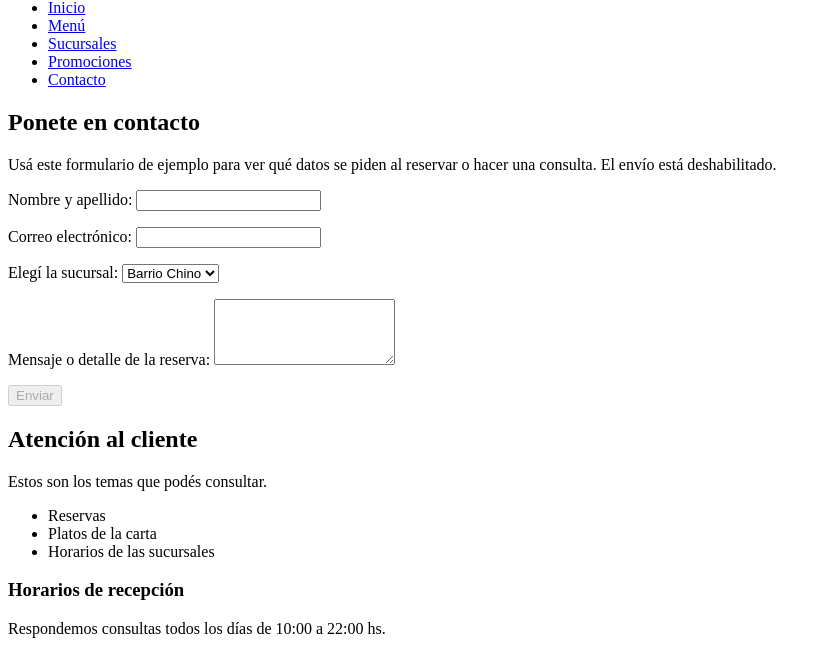
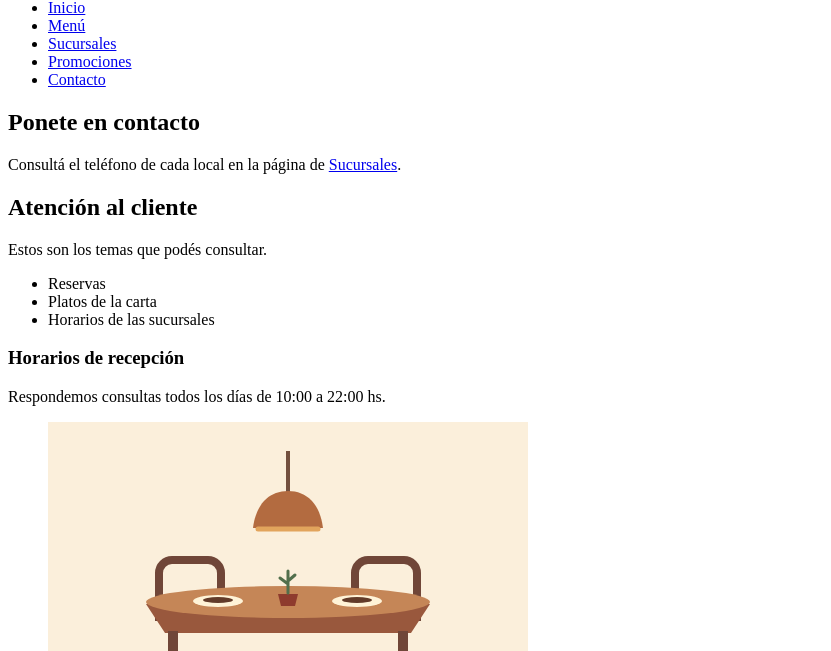
Before and after one commit to Santi-sv/proyecto-desarrollo-web, a plain HTML site: page Chawfan/pages/contacto.html in a window 1280 px wide. Shown: the part 81-732 px from the top of the page, without its empty margins (0-831 px from the left). Drawn offline with Linux system fonts and the light colour scheme.

Commit message:
Limita Contacto a la estructura solicitada

```diff
--- a/Chawfan/pages/contacto.html
+++ b/Chawfan/pages/contacto.html
@@ -23,34 +23,7 @@
   <main>
     <section>
       <h1>Ponete en contacto</h1>
-      <p>Usá este formulario de ejemplo para ver qué datos se piden al reservar o hacer una consulta. El envío está deshabilitado.</p>
-
-      <form action="#" method="post">
-        <p>
-          <label for="nombre">Nombre y apellido:</label>
-          <input type="text" id="nombre" name="nombre" required>
-        </p>
-
-        <p>
-          <label for="email">Correo electrónico:</label>
-          <input type="email" id="email" name="email" required>
-        </p>
-
-        <p>
-          <label for="sucursal">Elegí la sucursal:</label>
-          <select id="sucursal" name="sucursal">
-            <option value="barrio-chino">Barrio Chino</option>
-            <option value="centro">Centro</option>
-          </select>
-        </p>
-
-        <p>
-          <label for="mensaje">Mensaje o detalle de la reserva:</label>
-          <textarea id="mensaje" name="mensaje" rows="4" required></textarea>
-        </p>
-
-        <button type="submit" disabled>Enviar</button>
-      </form>
+      <p>Consultá el teléfono de cada local en la página de <a href="sucursales.html">Sucursales</a>.</p>
     </section>
 
     <section>
```
